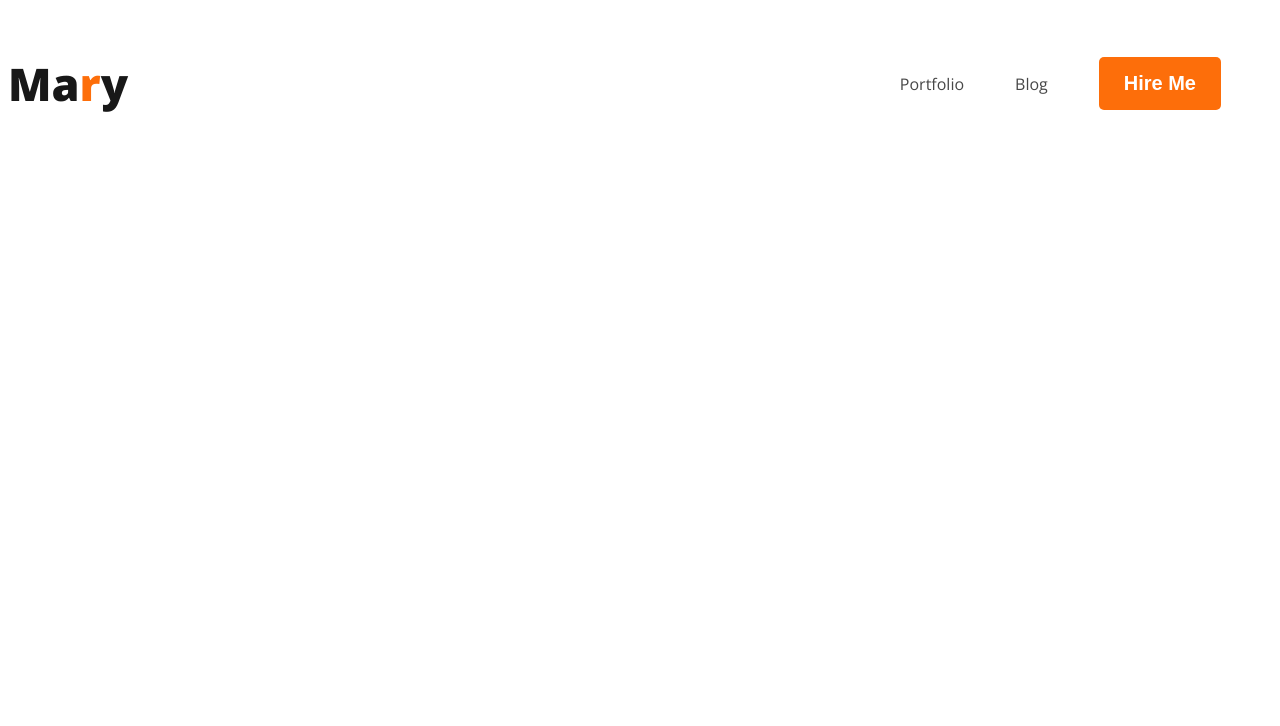
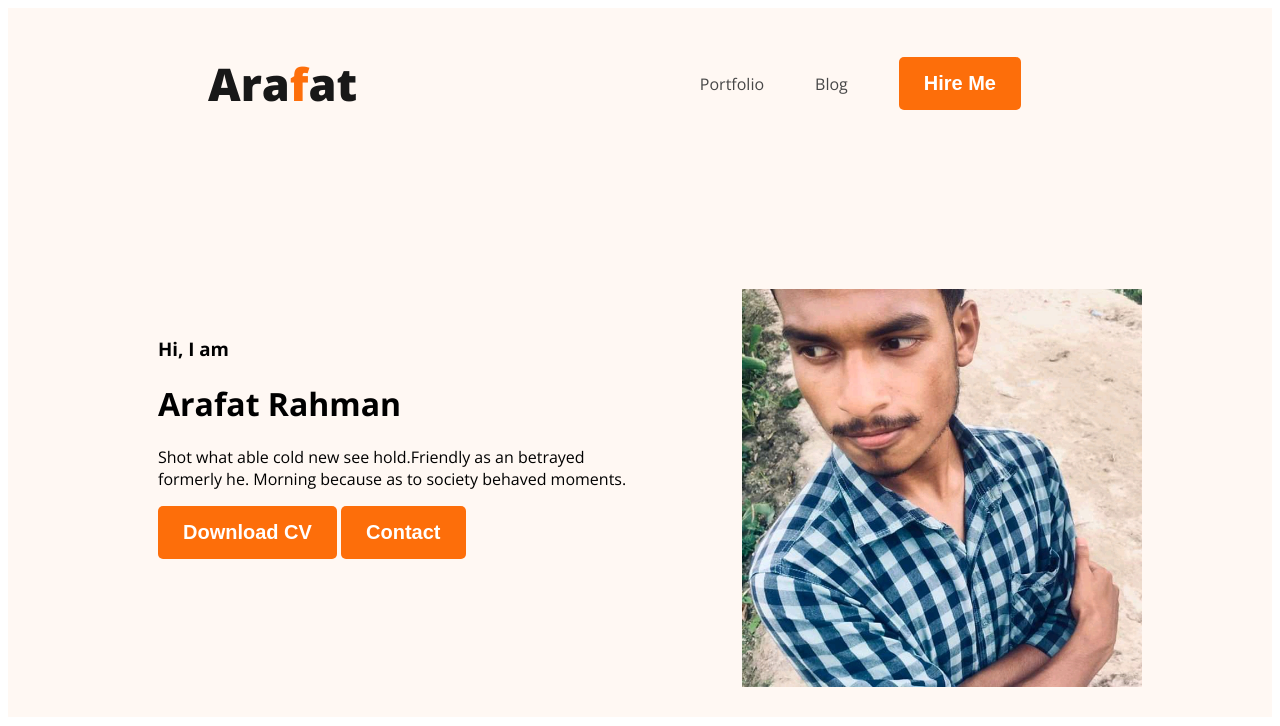
Before and after one commit to arafatrahman41/developer-portfolio, a plain HTML site: page index.html in a window 1280 px wide. Drawn offline with nearby package versions, Linux system fonts and the light colour scheme.

Commit message:
added header section

```diff
--- a/index.html
+++ b/index.html
@@ -11,9 +11,9 @@
     <link rel="stylesheet" href="styles/portfolio.css">
 </head>
 <body>
-    <header>
+    <header class="header">
         <nav>
-            <h3 class="nav-title">Ma<span class="text-primary">r</span>y</h3>
+            <h3 class="nav-title">Ara<span class="text-primary">f</span>at</h3>
             <ul>
               <li><a href="">Portfolio</a></li>
               <li><a href="">Blog</a></li>
@@ -22,6 +22,16 @@
             </li>
             </ul>
         </nav>
+        <div class="banner">
+          <div class="banner-content">
+            <h3 class="banner-greeting">Hi, I  am</h3>
+            <h1 class="banner-title">Arafat Rahman</h1>
+            <p>Shot what able cold new see hold.Friendly as an betrayed formerly he. Morning because as to society behaved moments.</p>
+            <button class="btn-primary">Download CV</button>
+            <button class="btn-primary">Contact</button>
+          </div>
+          <img class="profile-pic" src="images/FB_IMG_16006695617707551.jpg" alt="">
+        </div>
       </header>
     <main>
 
--- a/styles/portfolio.css
+++ b/styles/portfolio.css
@@ -21,6 +21,7 @@ nav {
   display: flex;
   justify-content: space-between;
   align-items: center;
+  margin: 0 200px;
 }
 
 .nav-title {
@@ -43,3 +44,19 @@ nav a {
   text-decoration: none;
   color: #474747;
 }
+
+/* header  */
+.header{
+    background-color: #FFF8F3;
+}
+
+.banner{
+    padding: 30px 30px 30px 150px;
+    display: flex;
+    align-items: center;
+}
+
+.banner .profile-pic{
+    width:400px;
+    margin: 100px 100px 0 100px;
+}
```
Also changed, not shown: images/FB_IMG_16006695617707551.jpg (added).
